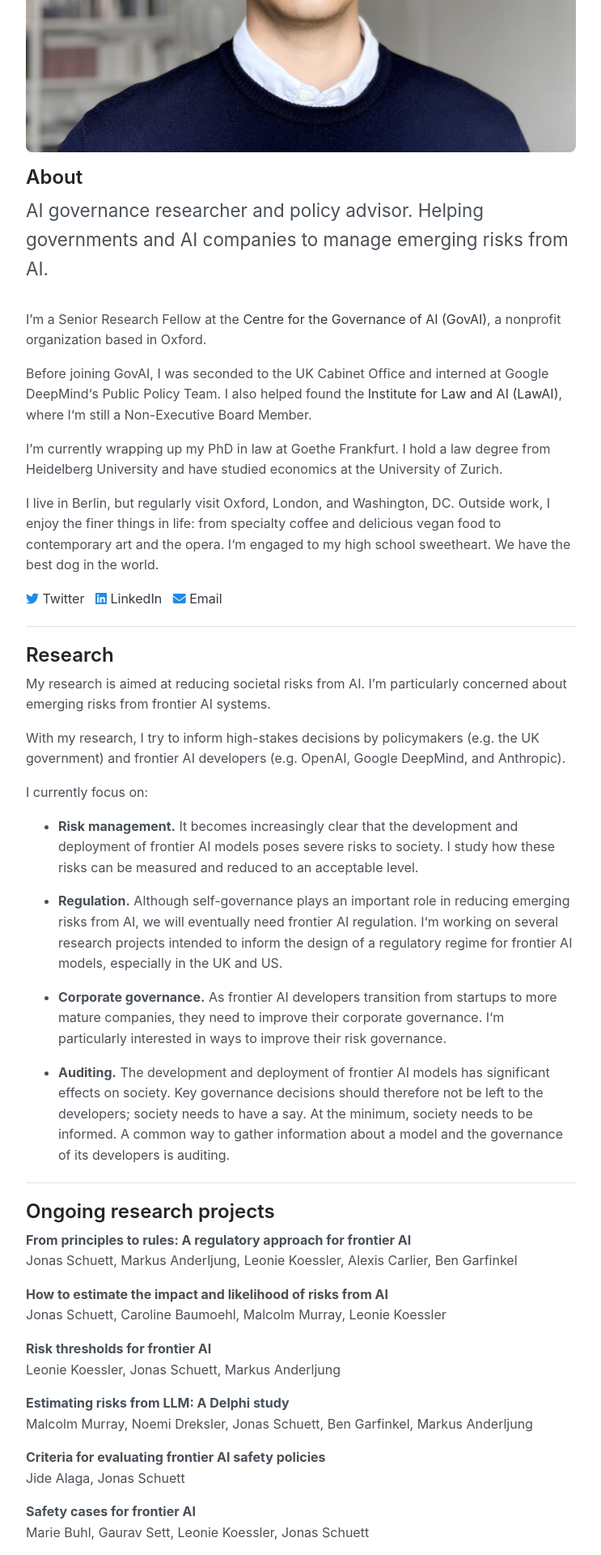
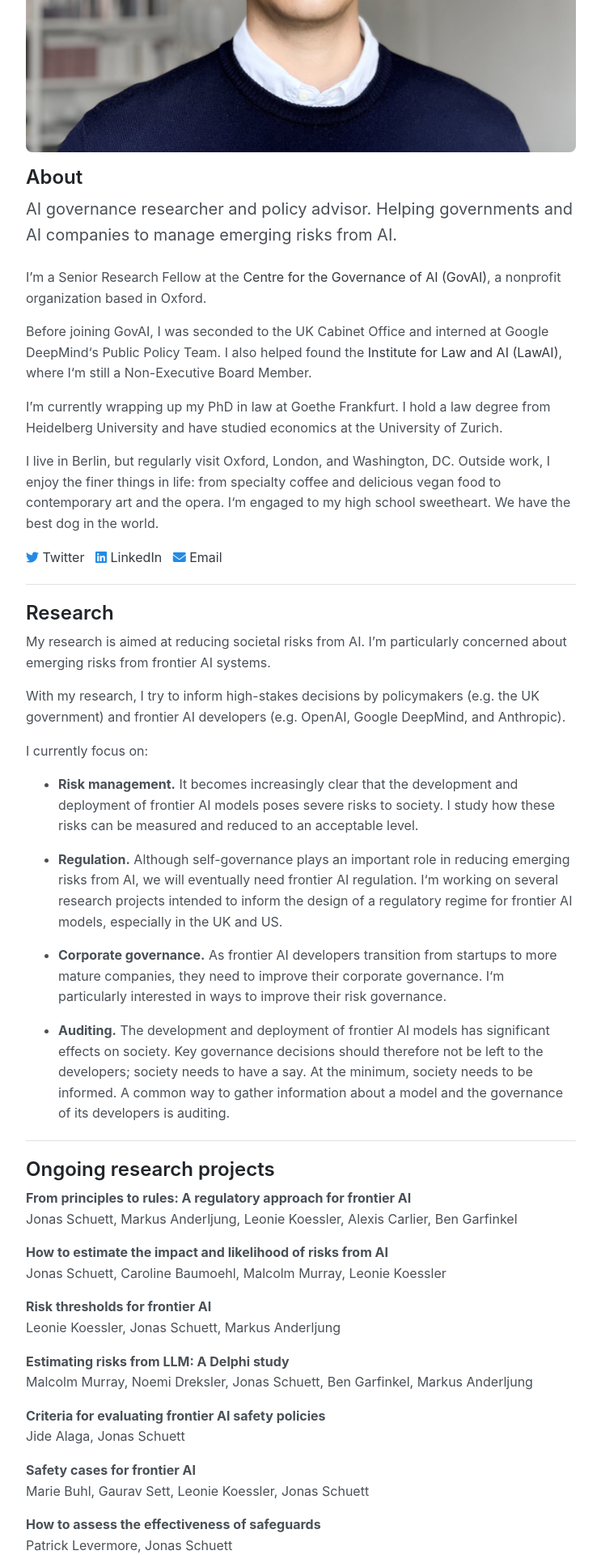
Before and after one commit to jonasschuett/jonasschuett.github.io, a Jekyll site: the page built from index.html, in a window 1280 px wide. Shown: the part 448-2368 px from the top of the page at 81% size, without its empty margins (268-1011 px from the left). Built offline with Jekyll 4.4.1, drawn with Linux system fonts in a browser that asks for light colours; nearby versions of some CDN libraries; the list of posts is cut into pages by our own code.

Commit message:
Update _type.scss

```diff
--- a/_sass/_type.scss
+++ b/_sass/_type.scss
@@ -110,8 +110,8 @@ a[href^="#fnref:"] {
 // Extend paragraphs with `.lead` for larger introductory text.
 
 .lead {
-  font-size: 1.4rem;
+  font-size: 1.25rem;
   font-weight: 400;
   color: var(--gray-700);
-  margin-bottom: 2rem;
+  margin-bottom: 1.5rem;
 }
```
